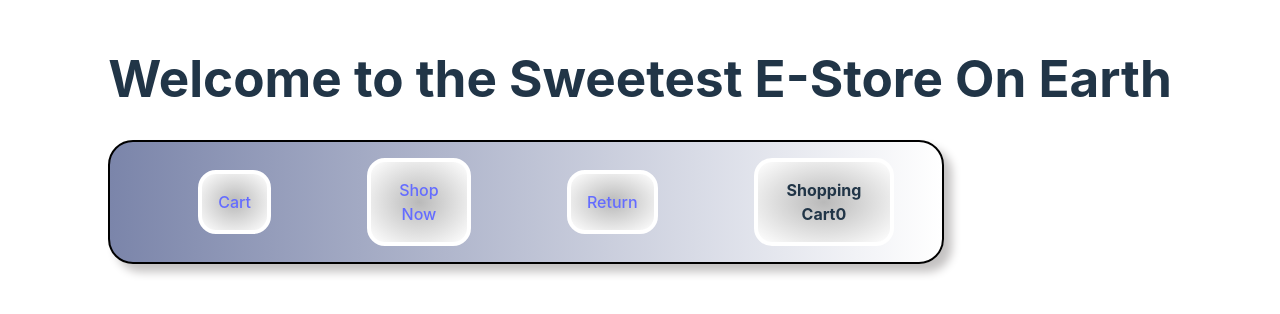
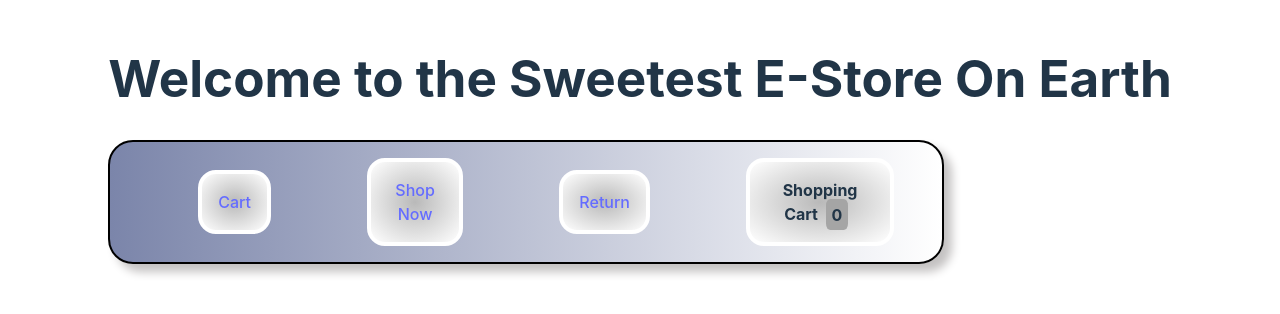
Before and after one commit to Runner-Dad84/shoppingcart, a React (Vite) app: page / in a window 1280 px wide. Shown: the part 260-574 px from the top of the page. Built offline with nearby package versions, Linux system fonts and the light colour scheme.

Commit message:
class for span with cart number and style

```diff
--- a/src/components/Nav.jsx
+++ b/src/components/Nav.jsx
@@ -16,7 +16,7 @@ export default function Nav () {
           </li>
           <li className={styles.li}>
             <span>Shopping Cart</span>
-            <span>0</span>
+            <span className={styles.cart}>0</span>
           </li>
         </ul>
       </nav>
--- a/src/css-modules/nav.module.css
+++ b/src/css-modules/nav.module.css
@@ -25,3 +25,10 @@
     padding: 1rem;
     background: radial-gradient(rgb(185, 185, 185), white);
 }
+
+.cart {
+    background-color: rgb(165, 165, 165);
+    border-radius: 20%;
+    padding: .35rem;
+    margin: .5rem;
+}
```
